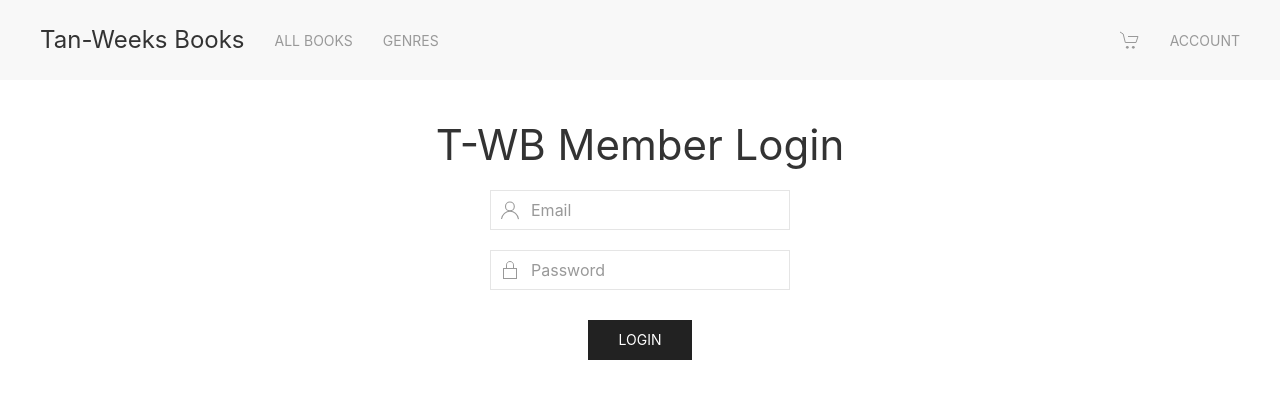
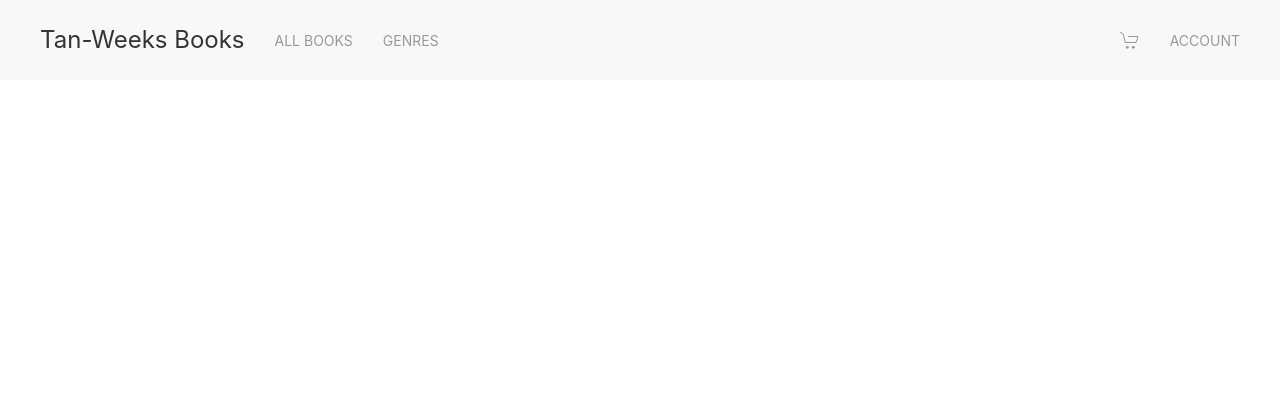
Before and after one commit to mindytyj/tan-weeks-books, a React (Create React App) app: page /account/1/order-history in a window 1280 px wide. Shown: the top 398 px of the page. Built offline with nearby package versions, Linux system fonts and the light colour scheme.

Commit message:
Amend AuthPage to Return Outlet

```diff
--- a/src/pages/AuthPage/AuthPage.jsx
+++ b/src/pages/AuthPage/AuthPage.jsx
@@ -1,20 +1,11 @@
-import { useEffect, useState } from "react";
-import { useLocation } from "react-router-dom";
+import { Outlet, useNavigate } from "react-router-dom";
 
-import SignUpPage from "../SignUpPage/SignUpPage";
-import LoginPage from "../LoginPage/LoginPage";
+export default function AuthPage({ user }) {
+  const navigate = useNavigate();
 
-export default function AuthPage() {
-  const [alreadyUser, setAlreadyUser] = useState(true);
-  const location = useLocation();
+  if (!user) {
+    navigate("/login");
+  }
 
-  useEffect(() => {
-    if (location.pathname === "/signup") {
-      setAlreadyUser(false);
-    } else {
-      setAlreadyUser(true);
-    }
-  }, [location]);
-
-  return <main>{alreadyUser ? <LoginPage /> : <SignUpPage />}</main>;
+  return <Outlet />;
 }
```
